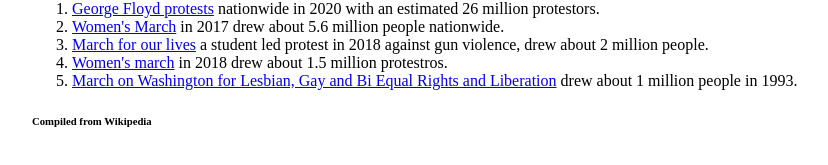
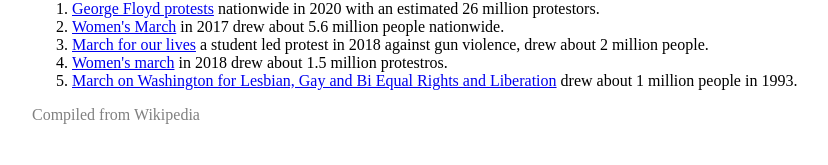
Before and after one commit to SaugatBo/Protests, a plain HTML site: page index.html in a window 1280 px wide. Shown: the part 821-986 px from the top of the page, without its empty margins (176-1004 px from the left). Drawn offline with Linux system fonts and the light colour scheme.

Commit message:
Update index.html

```diff
--- a/index.html
+++ b/index.html
@@ -24,6 +24,6 @@
     <li>
       <a href="https://en.wikipedia.org/wiki/March_on_Washington_for_Lesbian,_Gay_and_Bi_Equal_Rights_and_Liberation"> March on Washington for Lesbian, Gay and Bi Equal Rights and Liberation</a> drew about 1 million people in 1993. </li>
 </ol>
-<h6> Compiled from Wikipedia </h6>
+<footer> Compiled from Wikipedia </footer>
 </body>
 </html>
```
